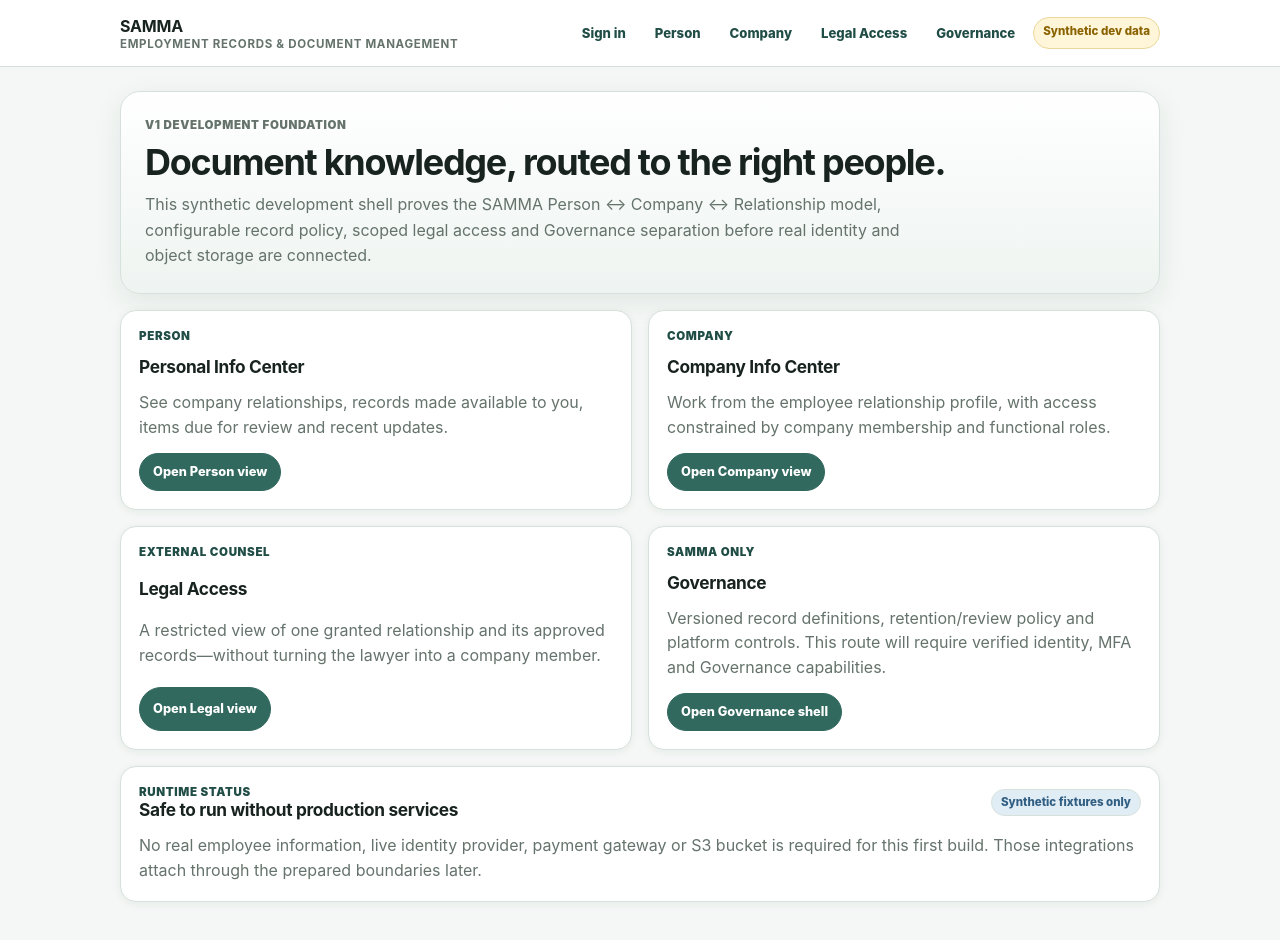
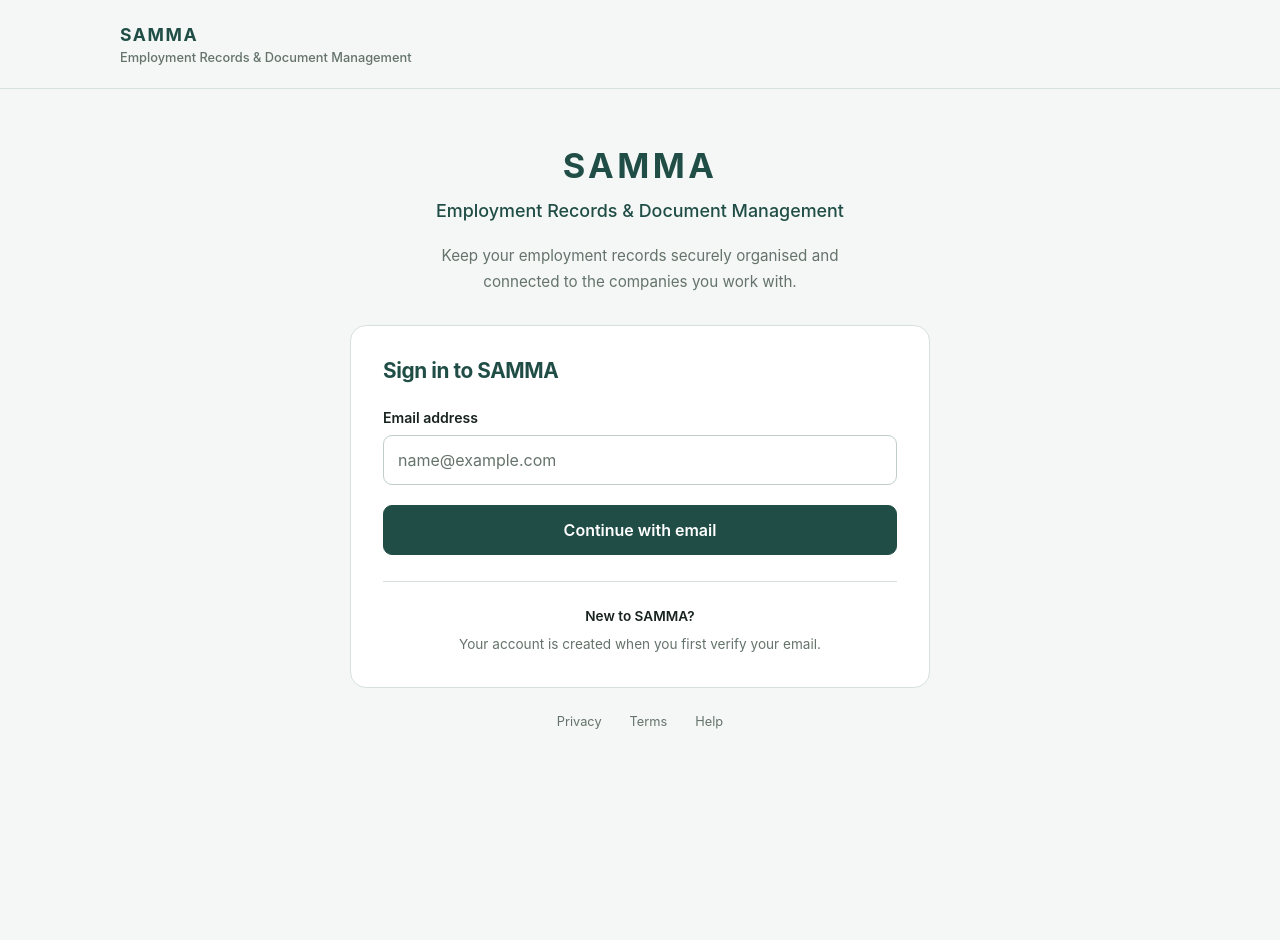
Before and after one commit to Soundtrek/document-law, a Next.js app in the folder apps/web/: page / in a window 1280 px wide. Shown: the top 940 px of the page. After the commit the page ends 800 px from the top, so only its background shows below. Built offline with nearby package versions, Linux system fonts and the light colour scheme.

Commit message:
feat: add SAMMA public landing page

```diff
--- a/apps/web/app/globals.css
+++ b/apps/web/app/globals.css
@@ -199,3 +199,48 @@ button, input, select { font: inherit; }
   .top-nav { gap: 3px; }
   .top-nav a { padding: 7px 8px; }
 }
+
+/* Public entry uses the existing palette with a quiet, single-column layout. */
+.site-header[data-public="true"] {
+  position: static;
+  background: var(--samma-bg);
+  backdrop-filter: none;
+}
+.site-header[data-public="true"] .site-header-inner { min-height: 88px; }
+.site-header[data-public="true"] .brand { gap: 5px; }
+.site-header[data-public="true"] .brand strong { color: var(--samma-primary-dark); font-size: 1.1rem; letter-spacing: 0.09em; }
+.site-header[data-public="true"] .brand span { text-transform: none; letter-spacing: 0; font-size: 0.8rem; font-weight: 500; }
+
+.landing-shell { width: min(100% - 40px, 580px); margin: 0 auto; padding: clamp(42px, 7vh, 76px) 0 32px; }
+.landing-intro { text-align: center; margin-bottom: 30px; }
+.landing-intro h1 { margin: 0 0 12px; color: var(--samma-primary-dark); font-size: 2.15rem; line-height: 1.2; font-weight: 700; letter-spacing: 0.1em; }
+.landing-descriptor { margin: 0; color: var(--samma-primary-dark); font-size: 1.12rem; font-weight: 550; line-height: 1.5; }
+.landing-summary { max-width: 470px; margin: 18px auto 0; color: var(--samma-muted); font-size: 0.95rem; line-height: 1.7; }
+.landing-card { padding: 32px; border: 1px solid var(--samma-border); border-radius: 16px; background: var(--samma-surface); }
+.landing-card h2 { margin: 0 0 26px; color: var(--samma-primary-dark); font-size: 1.3rem; font-weight: 650; letter-spacing: -0.02em; }
+.landing-form { display: grid; gap: 20px; }
+.landing-field { display: grid; gap: 9px; }
+.landing-field label { font-size: 0.88rem; font-weight: 600; }
+.landing-field input { width: 100%; min-width: 0; min-height: 50px; padding: 12px 14px; border: 1px solid var(--samma-border-strong); border-radius: 9px; background: var(--samma-surface); color: var(--samma-text); font-size: 1rem; }
+.landing-field input::placeholder { color: var(--samma-muted); opacity: 1; }
+.landing-field input[aria-invalid="true"] { border-color: var(--samma-danger); }
+.landing-submit { width: 100%; min-height: 50px; padding: 12px 16px; border: 1px solid var(--samma-primary-dark); border-radius: 9px; background: var(--samma-primary-dark); color: white; font-weight: 600; cursor: pointer; }
+.landing-submit:hover { background: var(--samma-primary); }
+.landing-submit:focus-visible, .landing-field input:focus-visible, .brand:focus-visible { outline: 2px solid var(--samma-primary); outline-offset: 3px; }
+.landing-error { margin: 0; color: var(--samma-danger); font-size: 0.85rem; line-height: 1.5; }
+.landing-account-copy { display: grid; gap: 6px; margin: 26px 0 0; padding-top: 24px; border-top: 1px solid var(--samma-border); font-size: 0.85rem; line-height: 1.6; text-align: center; color: var(--samma-muted); }
+.landing-account-copy strong { color: var(--samma-text); font-weight: 600; }
+.landing-footer { display: flex; justify-content: center; gap: 28px; padding: 26px 0 0; color: var(--samma-muted); font-size: 0.8rem; }
+
+@media (max-width: 600px) {
+  .site-header[data-public="true"] .site-header-inner { min-height: 84px; justify-content: center; }
+  .site-header[data-public="true"] .brand span { max-width: 310px; line-height: 1.5; }
+  .landing-shell { padding-top: 38px; }
+  .landing-intro h1 { font-size: 1.9rem; }
+  .landing-descriptor { font-size: 1rem; }
+  .landing-card { padding: 24px; }
+}
+@media (max-width: 360px) {
+  .landing-card { padding: 20px; }
+  .site-header[data-public="true"] .brand span { font-size: 0.72rem; }
+}
--- a/apps/web/app/layout.tsx
+++ b/apps/web/app/layout.tsx
@@ -1,5 +1,5 @@
 import type { Metadata } from "next";
-import Link from "next/link";
+import { SiteHeader } from "../components/site-header";
 import type { ReactNode } from "react";
 
 import "./globals.css";
@@ -13,22 +13,7 @@ export default function RootLayout({ children }: Readonly<{ children: ReactNode
   return (
     <html lang="en">
       <body>
-        <header className="site-header">
-          <div className="site-header-inner">
-            <Link className="brand" href="/">
-              <strong>SAMMA</strong>
-              <span>Employment Records & Document Management</span>
-            </Link>
-            <nav aria-label="Development navigation" className="top-nav">
-              <Link href="/sign-in">Sign in</Link>
-              <Link href="/person">Person</Link>
-              <Link href="/company">Company</Link>
-              <Link href="/legal-access">Legal Access</Link>
-              <Link href="/governance">Governance</Link>
-              <span className="dev-ribbon">Synthetic dev data</span>
-            </nav>
-          </div>
-        </header>
+        <SiteHeader />
         {children}
       </body>
     </html>
--- a/apps/web/app/page.tsx
+++ b/apps/web/app/page.tsx
@@ -1,56 +1,28 @@
-import Link from "next/link";
-
-import { PageHero } from "../components/page-hero";
+import { LandingSignInForm } from "../components/landing-sign-in-form";
 
 export default function HomePage() {
   return (
-    <main className="page-shell">
-      <PageHero
-        eyebrow="V1 DEVELOPMENT FOUNDATION"
-        title="Document knowledge, routed to the right people."
-        description="This synthetic development shell proves the SAMMA Person ↔ Company ↔ Relationship model, configurable record policy, scoped legal access and Governance separation before real identity and object storage are connected."
-      />
-
-      <section className="grid">
-        <article className="card">
-          <p className="eyebrow">Person</p>
-          <h2>Personal Info Center</h2>
-          <p className="muted">See company relationships, records made available to you, items due for review and recent updates.</p>
-          <div className="actions"><Link className="button" href="/person">Open Person view</Link></div>
-        </article>
-
-        <article className="card">
-          <p className="eyebrow">Company</p>
-          <h2>Company Info Center</h2>
-          <p className="muted">Work from the employee relationship profile, with access constrained by company membership and functional roles.</p>
-          <div className="actions"><Link className="button" href="/company">Open Company view</Link></div>
-        </article>
-
-        <article className="card">
-          <p className="eyebrow">External counsel</p>
-          <h2>Legal Access</h2>
-          <p className="muted">A restricted view of one granted relationship and its approved records—without turning the lawyer into a company member.</p>
-          <div className="actions"><Link className="button" href="/legal-access">Open Legal view</Link></div>
-        </article>
-
-        <article className="card">
-          <p className="eyebrow">SAMMA only</p>
-          <h2>Governance</h2>
-          <p className="muted">Versioned record definitions, retention/review policy and platform controls. This route will require verified identity, MFA and Governance capabilities.</p>
-          <div className="actions"><Link className="button" href="/governance">Open Governance shell</Link></div>
-        </article>
+    <main className="landing-shell">
+      <section className="landing-intro" aria-labelledby="landing-title">
+        <h1 id="landing-title">SAMMA</h1>
+        <p className="landing-descriptor">Employment Records &amp; Document Management</p>
+        <p className="landing-summary">Keep your employment records securely organised and connected to the companies you work with.</p>
       </section>
 
-      <section className="card full">
-        <div className="row">
-          <div>
-            <p className="eyebrow">Runtime status</p>
-            <h2>Safe to run without production services</h2>
-          </div>
-          <span className="pill info">Synthetic fixtures only</span>
-        </div>
-        <p className="muted">No real employee information, live identity provider, payment gateway or S3 bucket is required for this first build. Those integrations attach through the prepared boundaries later.</p>
+      <section className="landing-card" aria-labelledby="sign-in-title">
+        <h2 id="sign-in-title">Sign in to SAMMA</h2>
+        <LandingSignInForm />
+        <p className="landing-account-copy">
+          <strong>New to SAMMA?</strong>
+          <span>Your account is created when you first verify your email.</span>
+        </p>
       </section>
+
+      <footer className="landing-footer" aria-label="Information">
+        <span role="link" aria-disabled="true">Privacy</span>
+        <span role="link" aria-disabled="true">Terms</span>
+        <span role="link" aria-disabled="true">Help</span>
+      </footer>
     </main>
   );
 }
--- a/apps/web/app/sign-in/page.tsx
+++ b/apps/web/app/sign-in/page.tsx
@@ -20,7 +20,7 @@ export default function SignInPage() {
           <h2>Authentication and authorisation stay separate</h2>
           <p className="muted">The identity provider proves who you are. SAMMA then resolves Person, company membership, functional roles, Legal Access and Governance capabilities for that stable account.</p>
           <p className="notice">SAMMA application code never needs to implement password cryptography.</p>
-          <div className="actions"><Link className="button secondary" href="/">Back to development home</Link></div>
+          <div className="actions"><Link className="button secondary" href="/">Back to SAMMA</Link></div>
         </article>
       </section>
     </main>
--- /dev/null
+++ b/apps/web/components/landing-sign-in-form.tsx
@@ -0,0 +1,62 @@
+"use client";
+
+import { useRouter } from "next/navigation";
+import { useState, type FormEvent } from "react";
+
+const emailPattern = String.raw`[^\s@]+@[^\s@]+\.[^\s@]+`;
+const emailError = "Enter a valid email address, such as name@example.com.";
+
+export function LandingSignInForm() {
+  const router = useRouter();
+  const [error, setError] = useState("");
+
+  function continueWithEmail(event: FormEvent<HTMLFormElement>) {
+    event.preventDefault();
+    const input = event.currentTarget.elements.namedItem("landing-email") as HTMLInputElement;
+    const email = input.value.trim();
+    if (!new RegExp(`^${emailPattern}$`).test(email)) {
+      setError(emailError);
+      event.currentTarget.querySelector<HTMLInputElement>("input")?.focus();
+      return;
+    }
+
+    // Temporary handoff only; this does not authenticate or create an account.
+    // Avoid putting the email into URLs, referrers or server request logs.
+    try {
+      sessionStorage.setItem("samma.sign-in.email", email);
+    } catch {
+      // The existing sign-in form remains usable when browser storage is blocked.
+    }
+    router.push("/sign-in");
+  }
+
+  return (
+    <form action="/sign-in" className="landing-form" onSubmit={continueWithEmail}>
+      <div className="landing-field">
+        <label htmlFor="landing-email">Email address</label>
+        <input
+          id="landing-email"
+          // No name: native fallback navigation must not put the email in a URL.
+          type="email"
+          inputMode="email"
+          autoComplete="email"
+          autoCapitalize="none"
+          spellCheck={false}
+          placeholder="name@example.com"
+          required
+          pattern={emailPattern}
+          onInvalid={(event) => {
+            event.preventDefault();
+            setError(emailError);
+            event.currentTarget.focus();
+          }}
+          aria-invalid={Boolean(error)}
+          aria-describedby={error ? "landing-email-error" : undefined}
+          onChange={() => { if (error) setError(""); }}
+        />
+        {error ? <p className="landing-error" id="landing-email-error" role="alert">{error}</p> : null}
+      </div>
+      <button className="landing-submit" type="submit">Continue with email</button>
+    </form>
+  );
+}
--- /dev/null
+++ b/apps/web/components/site-header.tsx
@@ -0,0 +1,29 @@
+"use client";
+
+import Link from "next/link";
+import { usePathname } from "next/navigation";
+
+export function SiteHeader() {
+  const isPublic = usePathname() === "/";
+
+  return (
+    <header className="site-header" data-public={isPublic}>
+      <div className="site-header-inner">
+        <Link className="brand" href="/" aria-label="SAMMA home">
+          <strong>SAMMA</strong>
+          <span>Employment Records &amp; Document Management</span>
+        </Link>
+        {!isPublic ? (
+          <nav aria-label="Development navigation" className="top-nav">
+            <Link href="/sign-in">Sign in</Link>
+            <Link href="/person">Person</Link>
+            <Link href="/company">Company</Link>
+            <Link href="/legal-access">Legal Access</Link>
+            <Link href="/governance">Governance</Link>
+            <span className="dev-ribbon">Synthetic dev data</span>
+          </nav>
+        ) : null}
+      </div>
+    </header>
+  );
+}
--- a/apps/web/next.config.ts
+++ b/apps/web/next.config.ts
@@ -1,6 +1,8 @@
 import type { NextConfig } from "next";
 
 const nextConfig: NextConfig = {
+  devIndicators: false,
+  allowedDevOrigins: ["samma.co.za", "127.0.0.1"],
   transpilePackages: ["@samma/domain", "@samma/identity", "@samma/storage"],
 };
 
```
Also changed, not shown: apps/web/components/sign-in-form.tsx (+19 -9 lines), 3 other files (tests, documents, lock files or other folders).
